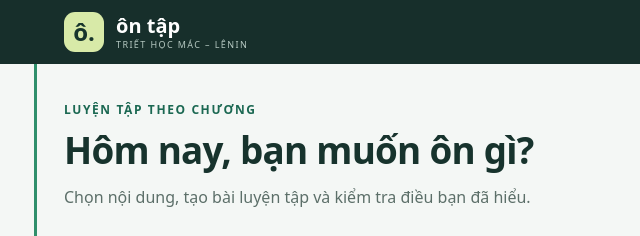
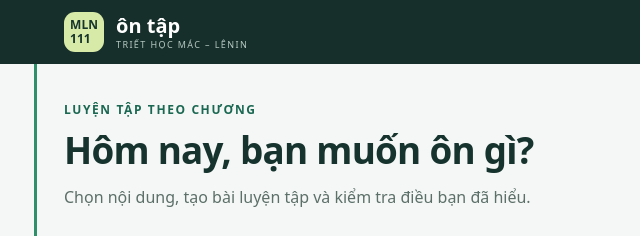
Before and after one commit to ThinhTHHe194303/MLN111_QuizWeb, a website with bundled scripts: page src/index.html in a window 1280 px wide. Shown: the top 236 px of the page, 0-640 px from the left. Built offline with nearby package versions, Linux system fonts and the light colour scheme.

Commit message:
fix brand icon

```diff
--- a/src/css/base.css
+++ b/src/css/base.css
@@ -38,7 +38,7 @@ input[type=checkbox], input[type=radio] { accent-color: var(--brand); width: 20p
 .topbar { background: var(--header-bg); color: var(--header-ink); position: sticky; top: 0; z-index: 20; }
 .topbar-inner { max-width: 1200px; margin: auto; height: 64px; padding: 0 24px; display: flex; align-items: center; gap: 20px; }
 .brand { display: flex; align-items: center; gap: 12px; color: inherit; background: none; border: 0; padding: 0; text-align: left; }
-.brand-icon { background: var(--accent); color: #17352c; display: grid; place-items: center; width: 40px; height: 40px; border-radius: 11px; font-size: 24px; font-weight: 700; }
+.brand-icon { background: var(--accent); color: #17352c; display: grid; place-items: center; width: 40px; height: 40px; border-radius: 11px; font-size: 12px; font-weight: 700; line-height: 1.2; }
 .brand-text { display: flex; flex-direction: column; font-size: 20px; font-weight: 700; line-height: 1.1; }
 .brand-text small { font-size: 9px; letter-spacing: 1.4px; font-weight: 500; color: #b5c8c1; margin-top: 3px; }
 .crumbs { margin-left: auto; font-size: 14px; color: #b5c8c1; }
--- a/src/index.html
+++ b/src/index.html
@@ -25,7 +25,7 @@
   <header class="topbar">
     <div class="topbar-inner">
       <button type="button" class="brand" data-action="home" aria-label="Ôn tập, về trang chủ">
-        <span class="brand-icon" aria-hidden="true">ô.</span>
+        <span class="brand-icon" aria-hidden="true">MLN<br>111</span>
         <span class="brand-text">ôn tập<small>TRIẾT HỌC MÁC – LÊNIN</small></span>
       </button>
       <nav class="crumbs" aria-label="Vị trí hiện tại">
```
Also changed, not shown: src/favicon.svg.
